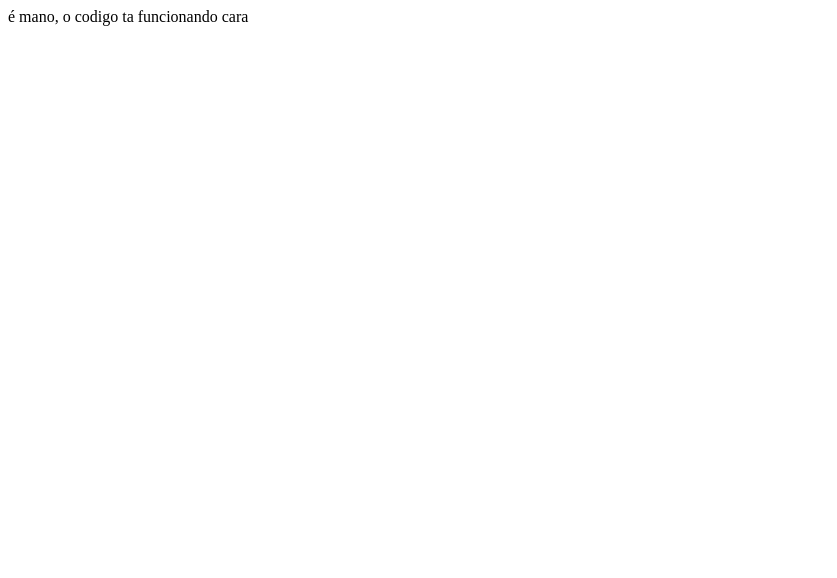
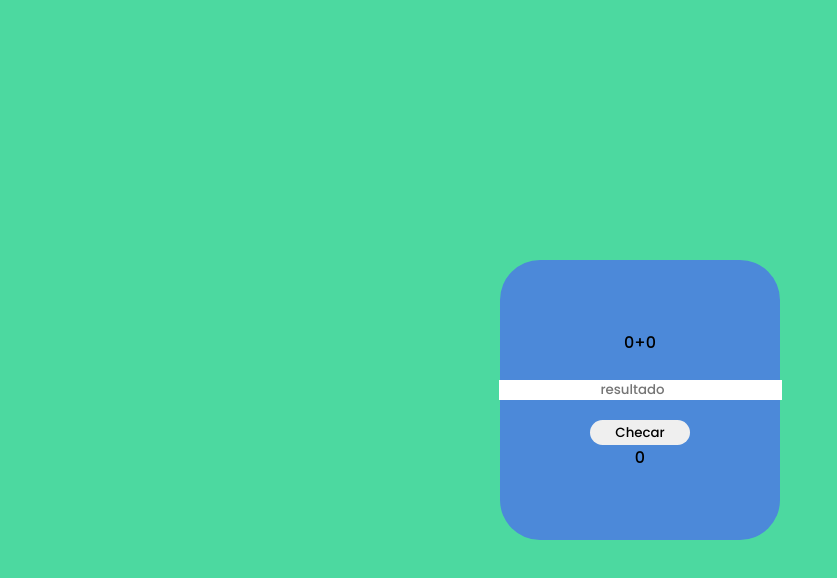
Before and after one commit to Heliandw/testar, a plain HTML site: page main.html in a window 1280 px wide. Shown: the whole page, without its empty margins (0-837 px from the left). Drawn offline with Linux system fonts and the light colour scheme.

Commit message:
Update main.html

```diff
--- a/main.html
+++ b/main.html
@@ -1 +1,114 @@
-é mano, o codigo ta funcionando cara
+<!DOCTYPE html>
+<html lang="pt-br">
+<head>
+    <meta charset="UTF-8">
+    <meta name="viewport" content="width=device-width, initial-scale=1.0">
+    <title>Document</title>
+
+</head>
+<body>
+
+
+<div id="container">
+    <div id="numeros">
+        <div id="numero1"></div>
+        +
+        <div id="numero2"></div>
+    </div>
+
+
+    <br>
+    <input type="number" placeholder="resultado" id="InputDoUsuario">
+<p id="paragrafo">Resposta incorreta</p>
+
+        <button id="btn">Checar</button>
+
+        <span id="pontos">0</span>
+</div>
+
+</body>
+</html>
+
+
+
+
+<style>
+
+@import url('https://fonts.googleapis.com/css2?family=Poppins:wght@500&family=Roboto:ital,wght@0,100..900;1,100..900&display=swap');
+
+* {
+    font-family: Poppins
+}
+
+
+#btn {
+margin-top: 20px;
+    border: none;
+    width: 100px;
+    height: 25px;
+    border-radius: 40px;
+    transform: scale(1);
+    transition:  transform .2s ease;
+}
+
+#InputDoUsuario::placeholder {
+
+text-align: center;
+
+}
+
+
+#InputDoUsuario:focus {
+
+
+border: none;
+outline: none;
+
+}
+
+#btn:hover {
+    transform: scale(1.1);
+}
+
+#InputDoUsuario {
+    padding: 0 12px;
+    border: none;
+    outline: none;
+}
+
+#container {
+   display: flex;
+   flex-direction: column;
+   background-color: #4C89D9;
+   padding: 40px;
+   border-radius: 40px;
+   height: 200px;
+   width: 200px;
+justify-content: center;
+align-items: center;
+}
+
+#numeros {
+    display: flex;
+}
+
+
+body {
+    background-color: #4CD9A0;
+    height: 100vh;
+    width: 100vw;
+    margin: 0px;
+    padding: 0px;
+    display: flex;
+    align-items: center;
+    justify-content: center;
+}
+
+p {
+    display: none;
+    color: red;
+}
+</style>
+
+
+ <script src="pontosebugs.js"></script>
```
